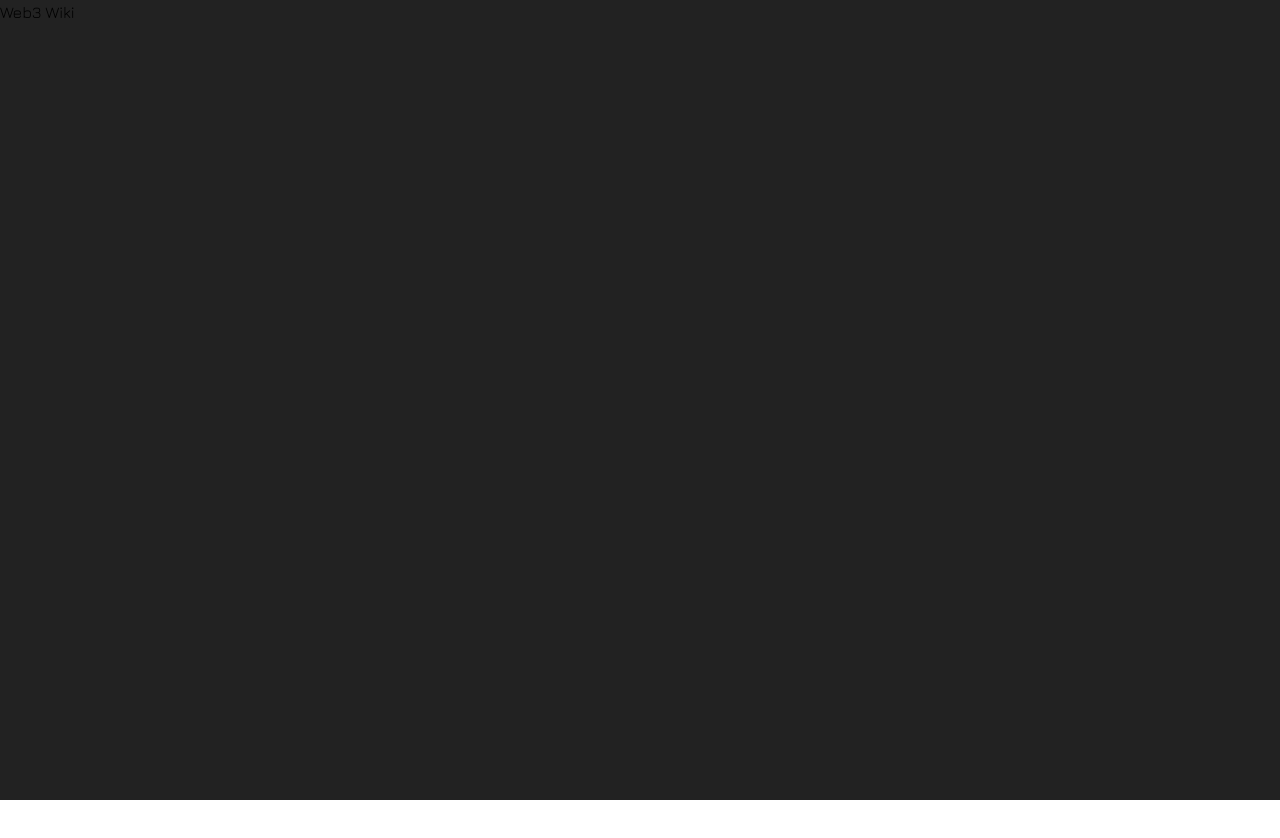
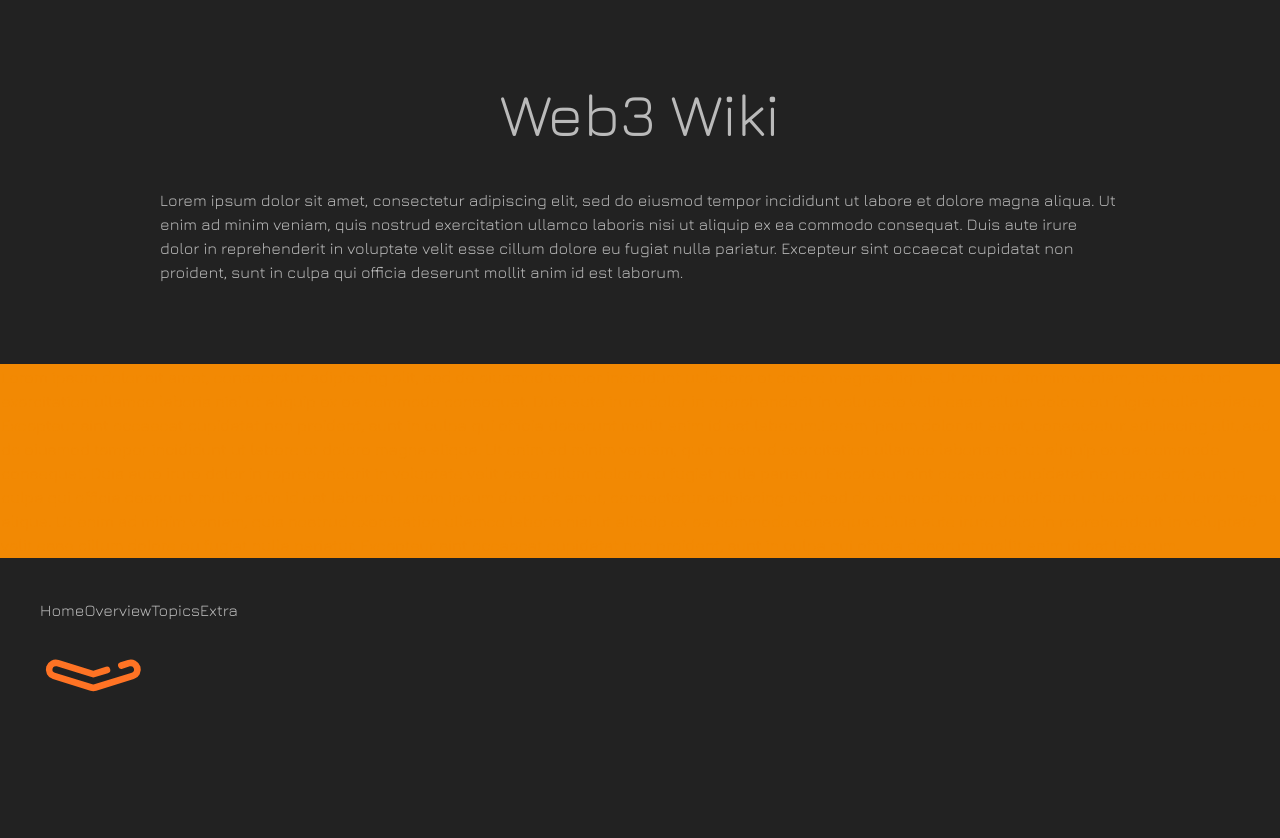
Before and after one commit to kayishau/web3-wiki, a Next.js app: page / in a window 1280 px wide. Before the commit the page ends 800 px from the top, so only its background shows below. Built offline with nearby package versions, Linux system fonts and the light colour scheme.

Commit message:
index edits and animation prep

```diff
--- /dev/null
+++ b/src/components/Icons.js
@@ -0,0 +1,17 @@
+import * as React from "react"
+export const DownArrow = ({className, ...rest}) => (
+  <svg
+    xmlns="http://www.w3.org/2000/svg"
+    data-name="Layer 1"
+    viewBox="0 0 64 64"
+    {...rest}
+  >
+    <title />
+    <path
+      d="M32 41.5a6 6 0 0 1-1.78-.27l-22.5-7a6 6 0 1 1 3.56-11.46L32 29.22l7.52-2.34a2 2 0 1 1 1.18 3.82l-8.11 2.52a2 2 0 0 1-1.18 0l-21.32-6.63a2 2 0 0 0-1.52.14 2 2 0 0 0-1 1.18 2 2 0 0 0 1.32 2.5l22.5 7a2 2 0 0 0 1.18 0l22.5-7a2 2 0 0 0-1.18-3.82L49.44 28a2 2 0 1 1-1.19-3.82l4.47-1.39a6 6 0 1 1 3.56 11.46l-22.5 7a6 6 0 0 1-1.78.25Z"
+      style={{
+        fill: "#ff7324",
+      }}
+    />
+  </svg>
+)
--- a/src/pages/_app.js
+++ b/src/pages/_app.js
@@ -4,6 +4,7 @@ import Link from "next/link";
 import { Jura } from "next/font/google";
 import Head from "next/head"
 // import NavBar from "@/components/NavBar";
+import { motion, useScroll, useSpring } from "framer-motion";
 
 // const rajdhani = Rajdhani({
 //   weight: ["300", "400", "500", "600", "700"],
@@ -16,7 +17,21 @@ const jura = Jura({
   variable: "--font-jura",
 });
 
+// export default function App() {
+//   const { scrollYProgress } = useScroll();
+//   const scaleX = useSpring(scrollYProgress, {
+//     stiffness: 100,
+//     damping: 30,
+//     restDelta: 0.001
+//   });
+
 export default function App({ Component, pageProps }) {
+  const { scrollYProgress } = useScroll();
+  const scaleX = useSpring(scrollYProgress, {
+    stiffness: 100,
+    damping: 30,
+    restDelta: 0.001
+  });
   return (
     // alternative font
     // className={rajdhani.className}
@@ -25,7 +40,8 @@ export default function App({ Component, pageProps }) {
       <meta name="viewport" content="width=device-width, initial-scale=1" />
       <link rel="icon" href="/favicon.ico" />
     </Head>
-      <main className={`${jura.className} font-jura bg-darkGrey w-full min-h-screen overflow-x-scroll` }>
+    <motion.div className="progress-bar" style={{ scaleX }} />
+      <main className= {`${jura.className} font-jura bg-darkGrey w-full min-h-screen overflow-x-scroll` }>
         {/* <NavBar /> */}
       <Component {...pageProps} />
         {/* <div>
--- a/src/pages/index.js
+++ b/src/pages/index.js
@@ -1,34 +1,74 @@
-import Link from "next/link"
-import Head from "next/head"
-import TransitionEffect from "@/components/TransitionEffect"
-
-
+import Link from "next/link";
+import Head from "next/head";
+import TransitionEffect from "@/components/TransitionEffect";
+import { DownArrow } from "@/components/Icons";
 
 const HomePage = () => {
-
   return (
     <>
-
       <Head>
         <title>Web3-Wiki</title>
-        <meta name="description" content="Web3 wiki application,explaining topics in web3 like crypto, DAOS, tokenomics,blockchain, zk technology, smart contracts" />
+        <meta
+          name="description"
+          content="Web3 wiki application,explaining topics in web3 like crypto, DAOS, tokenomics,blockchain, zk technology, smart contracts"
+        />
       </Head>
 
       <TransitionEffect />
 
-      <div>
+      <main className="w-full min-h-screen">
+        <div className="flex flex-col w-full text-lightGrey items-center my-10">
+          <div className="py-11 text-6xl">
+          <h2>Web3 Wiki</h2>
+          </div>
+          <div className="px-40">
+          <p>
+            Lorem ipsum dolor sit amet, consectetur adipiscing elit, sed do
+            eiusmod tempor incididunt ut labore et dolore magna aliqua. Ut enim
+            ad minim veniam, quis nostrud exercitation ullamco laboris nisi ut
+            aliquip ex ea commodo consequat. Duis aute irure dolor in
+            reprehenderit in voluptate velit esse cillum dolore eu fugiat nulla
+            pariatur. Excepteur sint occaecat cupidatat non proident, sunt in
+            culpa qui officia deserunt mollit anim id est laborum.
+          </p>
 
-        <h2>Web3 Wiki</h2>
+          </div>
+          <div className="flex text-mediumOrange bg-mediumOrange h-3/4 w-full border border-mediumOrange mt-20">
+              <p>Lorem ipsum dolor sit amet, consectetur adipiscing elit, sed do
+            eiusmod tempor incididunt ut labore et dolore magna aliqua. Ut enim
+            ad minim veniam, quis nostrud exercitation ullamco laboris nisi ut
+            aliquip ex ea commodo consequat. Duis aute irure dolor in
+            reprehenderit in voluptate velit esse cillum dolore eu fugiat nulla
+            pariatur. Excepteur sint occaecat cupidatat non proident, sunt in
+            culpa qui officia deserunt mollit anim id est laborum.Lorem ipsum dolor sit amet, consectetur adipiscing elit, sed do
+            eiusmod tempor incididunt ut labore et dolore magna aliqua. Ut enim
+            ad minim veniam, quis nostrud exercitation ullamco laboris nisi ut
+            aliquip ex ea commodo consequat. Duis aute irure dolor in
+            reprehenderit in voluptate velit esse cillum dolore eu fugiat nulla
+            pariatur. Excepteur sint occaecat cupidatat non proident, sunt in
+            culpa qui officia deserunt mollit anim id est laborum.Lorem ipsum dolor sit amet, consectetur adipiscing elit, sed do
+            eiusmod tempor incididunt ut labore et dolore magna aliqua. Ut enim
+            ad minim veniam, quis nostrud exercitation ullamco laboris nisi ut
+            aliquip ex ea commodo consequat. Duis aute irure dolor in
+            reprehenderit in voluptate velit esse cillum dolore eu fugiat nulla
+            pariatur. Excepteur sint occaecat cupidatat non proident, sunt in
+            culpa qui officia deserunt mollit anim id est laborum.</p>
+          </div>
 
 
         </div>
+        <div className="w-1/12 h-auto ml-10 text-lightGrey">
+        <Link href="/">Home</Link>
+        <Link href="/overview">Overview</Link>
+        <Link href="/topic">Topics</Link>
+        <Link href="/resources">Extra</Link>
+          <DownArrow />
+        </div>
+      </main>
     </>
-
-
-  )
-}
-export default HomePage
-
+  );
+};
+export default HomePage;
 
 // This function is called before the page load - grabs the data from our database/server and setting it as the props for the container
 // export const getStaticProps =  async () => {
@@ -44,5 +84,7 @@ export default HomePage
 // }
 
 // dekete button
-{/* <button onClick={createTopic}>Create new topic!</button>
-        <button onClick={() => deleteTopic("id")}>X</button> */}
+{
+  /* <button onClick={createTopic}>Create new topic!</button>
+        <button onClick={() => deleteTopic("id")}>X</button> */
+}
```
Lines whose indentation alone changed are shown as unchanged.
